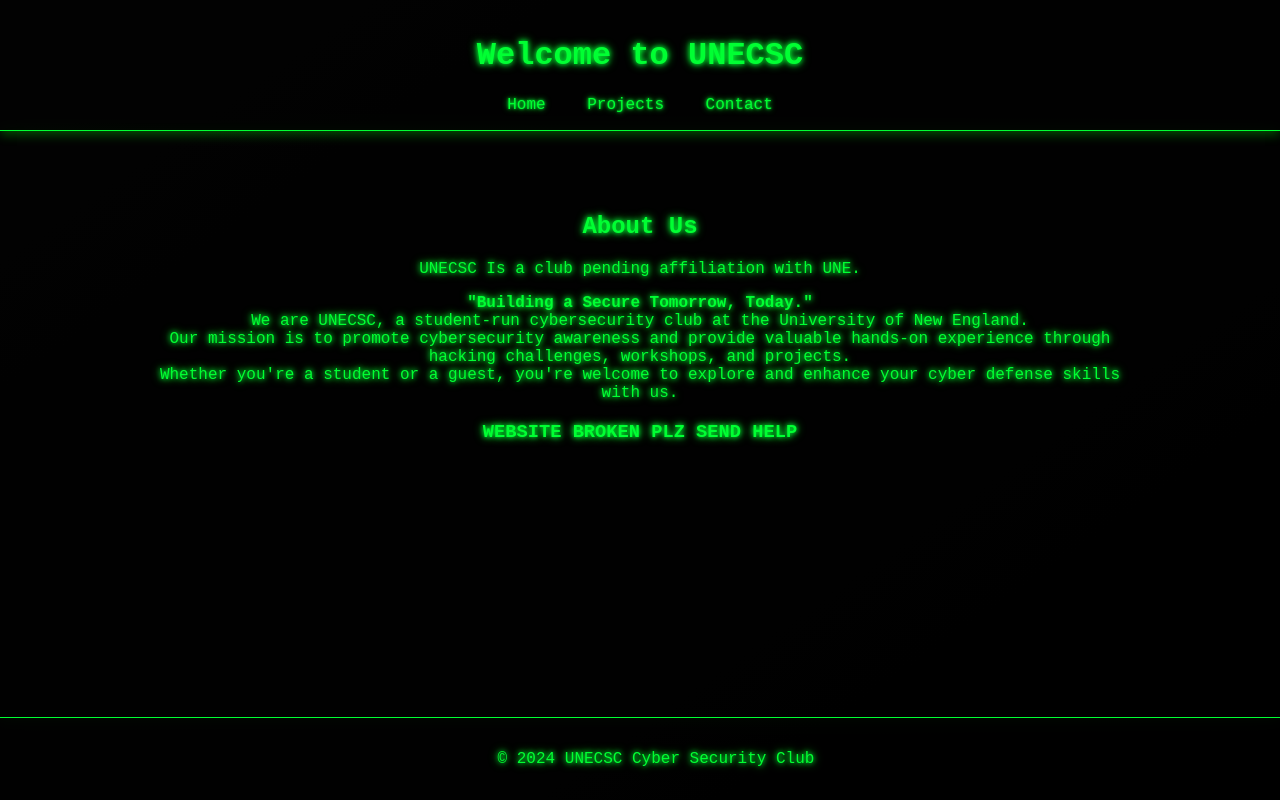
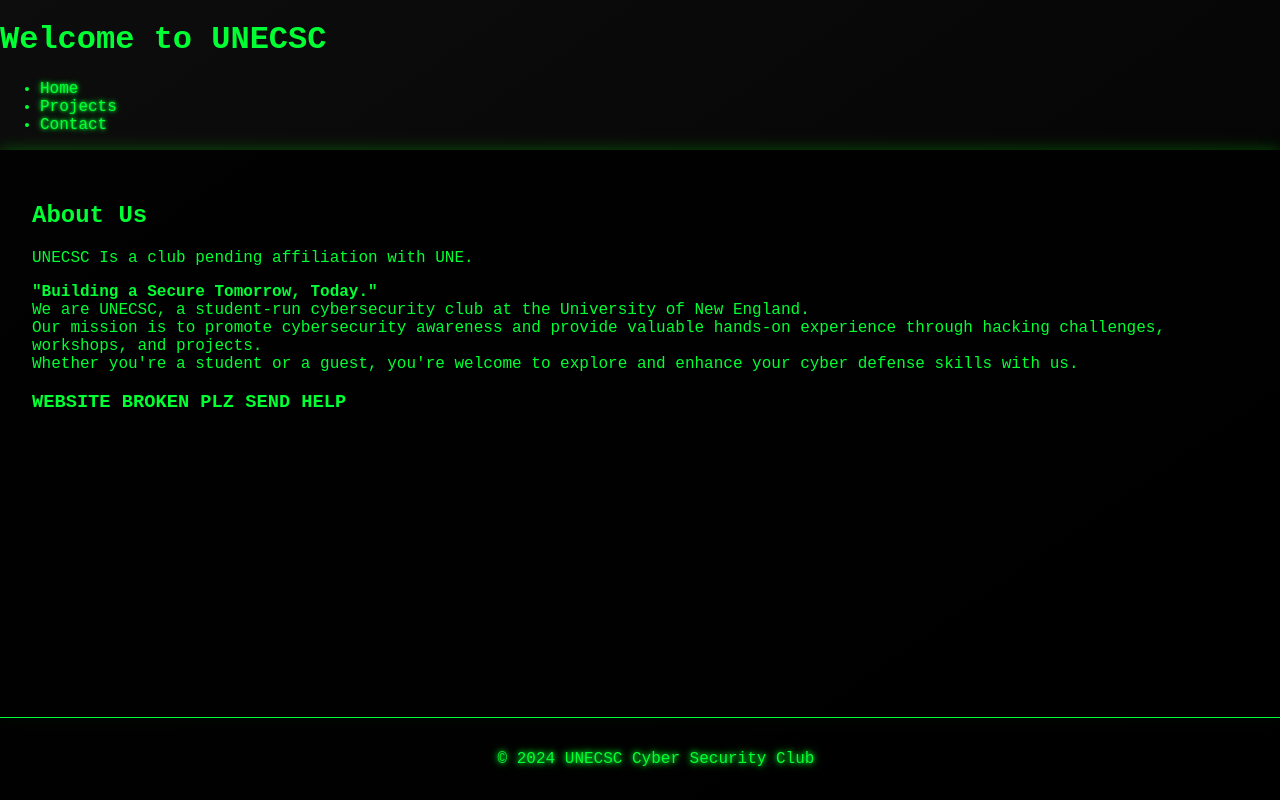
Before and after one commit to CBMW/UNECSC, a plain HTML site: page home.html in a window 1280 px wide. Shown: the top 800 px of the page. Drawn offline with Linux system fonts and the light colour scheme.

Commit message:
reduced noise

```diff
--- a/styles.css
+++ b/styles.css
@@ -6,49 +6,15 @@ body {
     font-family: 'Courier New', Courier, monospace;
     margin: 0;
     padding: 0;
-    overflow-x: hidden; /* Prevent horizontal scrolling */
+    overflow-x: hidden;
     min-height: 100vh;
-    text-shadow: 0 0 5px #00ff33, 0 0 10px #00ff33;
     display: flex;
     flex-direction: column;
 }
 
-/* Header styles */
-header {
-    position: relative;
-    text-align: center;
-    padding: 1rem;
-    border-bottom: 1px solid #00ff33;
-    background-color: rgba(0, 0, 0, 0.85);
-    box-shadow: 0px 4px 10px rgba(0, 255, 0, 0.3);
-    text-shadow: 0 0 5px #00ff33, 0 0 10px #00ff33;
-}
-
-nav ul {
-    list-style: none;
-    padding: 0;
-    margin: 0;
-}
-
-nav ul li {
-    display: inline-block;
-    margin: 0 1rem;
-}
-
-nav ul li a {
-    color: #00ff33;
-    text-decoration: none;
-    text-shadow: 0 0 3px #00ff33, 0 0 6px #00ff33;
-    transition: color 0.3s, text-shadow 0.3s;
-}
-
-nav ul li a:hover {
-    color: red;
-    text-shadow: 0 0 5px red;
-}
-
+/* Ensure main content takes the remaining height to push footer down */
 main {
-    flex: 1; /* Ensure main takes up remaining space */
+    flex-grow: 1;
     padding: 2rem;
     background: rgba(0, 0, 0, 0.85);
     box-shadow: 0 0 15px rgba(0, 255, 0, 0.3);
@@ -62,24 +28,17 @@ footer {
     background-color: rgba(0, 0, 0, 0.85);
     text-shadow: 0 0 5px #00ff33, 0 0 10px #00ff33;
     width: 100%;
+    position: relative; /* Ensure footer stays at the bottom */
 }
 
-/* Section styling */
-section {
-    margin: 50px auto;
-    width: 80%;
-    text-align: center;
-}
-
-/* Removed glitch effect completely */
-.glitch {
-    font-size: 2.2rem;
+/* Fix nav links being unclickable */
+nav ul li a {
+    color: #00ff33;
+    text-decoration: none;
+    text-shadow: 0 0 3px #00ff33, 0 0 6px #00ff33;
+    z-index: 1; /* Ensure clickable links */
     position: relative;
-    color: #00ff33;
-    display: inline-block;
-    margin: 0 auto;
-    text-align: center;
-    text-shadow: 0 0 2px #00ff33, 0 0 4px #00ff33;
+    transition: color 0.3s, text-shadow 0.3s;
 }
 
 /* Responsive for mobile */
@@ -87,10 +46,6 @@ section {
     nav ul li {
         display: block;
         margin: 0.5rem 0;
-    }
-
-    .glitch {
-        font-size: 1.8rem;
     }
 
     header {
@@ -114,10 +69,6 @@ section {
 
 /* Very small screen adjustments */
 @media (max-width: 480px) {
-    .glitch {
-        font-size: 1.4rem;
-    }
-
     header h1 {
         font-size: 1.5rem;
     }
```
Also changed, not shown: home.html (+1 -1 lines).
